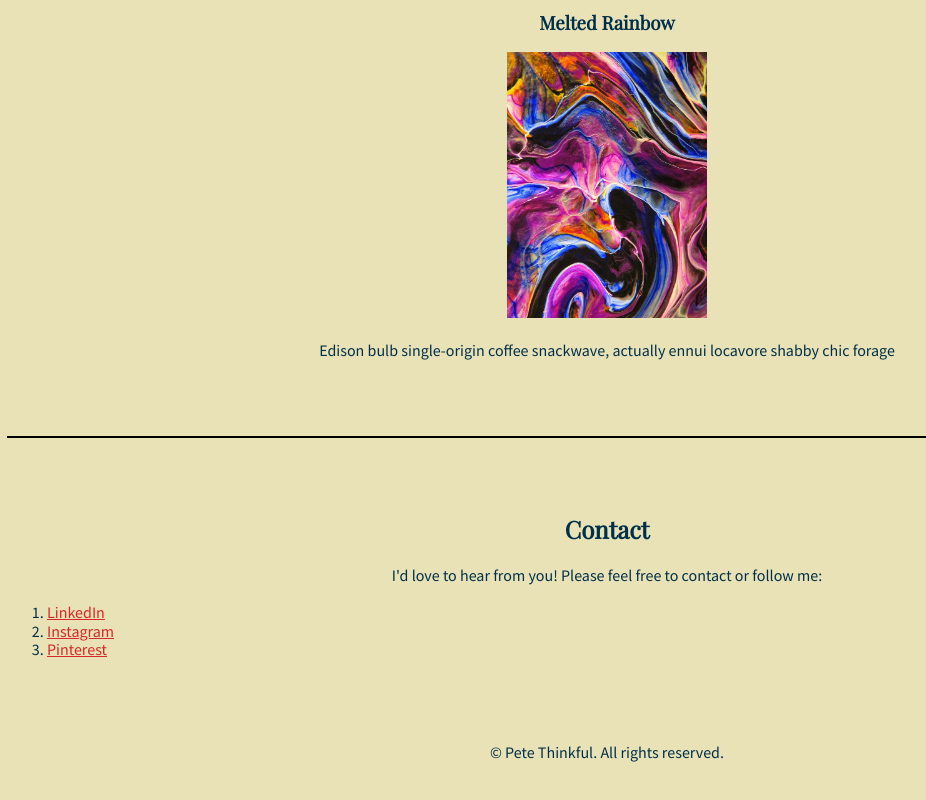
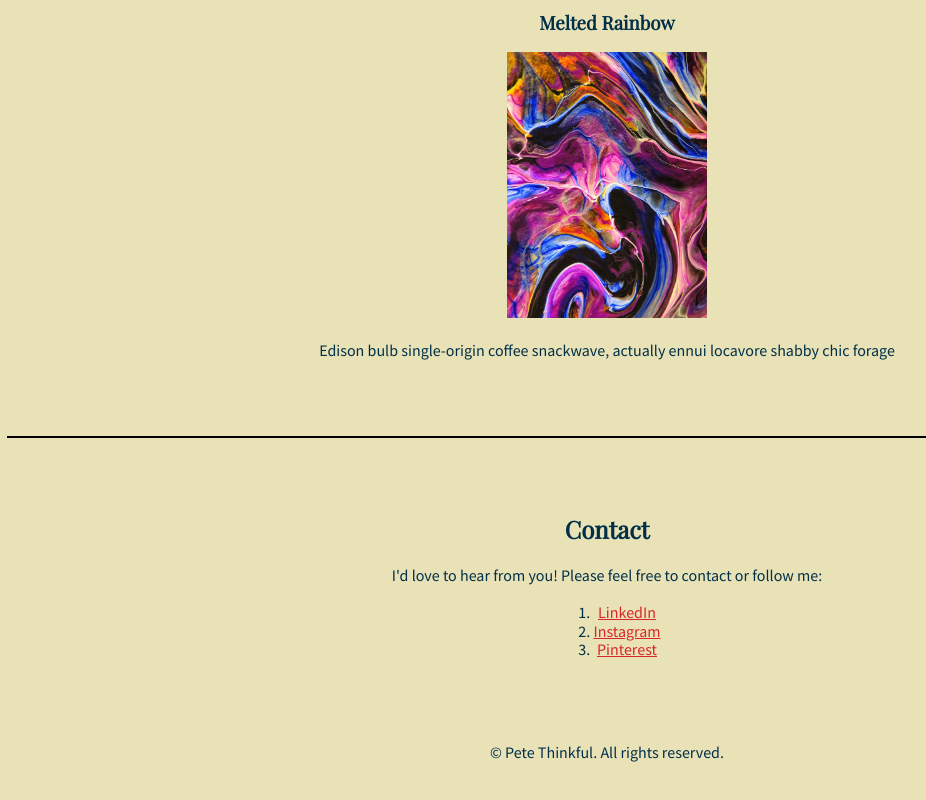
Before and after one commit to lnkrchnavi/Pete-Thinkful, a plain HTML site: page index.html in a window 1280 px wide. Shown: the part 1795-2595 px from the top of the page, without its empty margins (33-959 px from the left). Drawn offline with nearby package versions, Linux system fonts and the light colour scheme.

Commit message:
Update style.css

```diff
--- a/style.css
+++ b/style.css
@@ -80,7 +80,10 @@ list{
   text-align:center;
 }
 
-.centered{
+.center{
   text-align:center;
-  display:inline-block;
+  line-style-position:inside;
+  margin-left:auto;
+  margin-right:auto;
+  display:table;
 }
```
